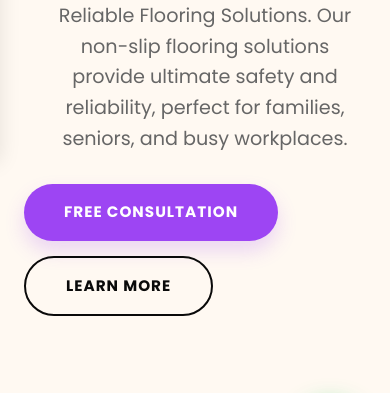
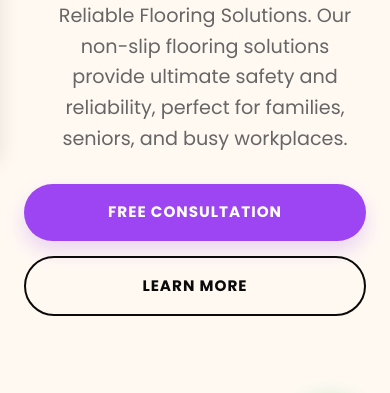
Before and after one commit to 223089787/WebsitePreLaunchRepo, a plain HTML site: page index.html in a window 390 px wide. Shown: the part 352-745 px from the top of the page. Drawn offline with Linux system fonts and the light colour scheme.

Commit message:
Update index.html

```diff
--- a/index.html
+++ b/index.html
@@ -1198,6 +1198,20 @@
                 min-width: 120px;
                 font-size: 0.85rem !important;
             }
+
+			/* Center the first two buttons in hero section */
+				.hero .hero-text div {
+					justify-content: center;
+					width: 100%;
+				}
+
+				/* Optional: Make buttons full width on mobile */
+				.hero .btn-primary,
+				.hero .btn-outline {
+					flex: 1;
+					min-width: 200px;
+					text-align: center;
+				}
         }
     </style>
 </head>
@@ -1314,7 +1328,7 @@
             <div class="black-content reveal">
                 <h2>100% SLIP<br><span class="highlight">Prevention</span></h2>
                 <h3>Safety Guarantee</h3>
-                <p>Contact us today for a free consultation or quote! Your safety is our priority. We provide certified treatments that meet all safety regulations.</p>
+                <p>Contact us today for a free consultation or quote! Your safety is our priority. All our professional treatments are backed by a comprehensive 3-year guarantee for lasting protection.<p>
                 <a href="#contact" class="btn-primary">Get Protected Today</a>
             </div>
         </div>
@@ -1349,8 +1363,7 @@
 
     <section class="contact-bar">
         <div class="container reveal">
-            <h2>Protect your loved ones today!</h2>
-            <p>Call us at</p>
+            <h2>Call us today!</h2>
             <a href="tel:0658794242">065 879 4242</a>
         </div>
     </section>
```
